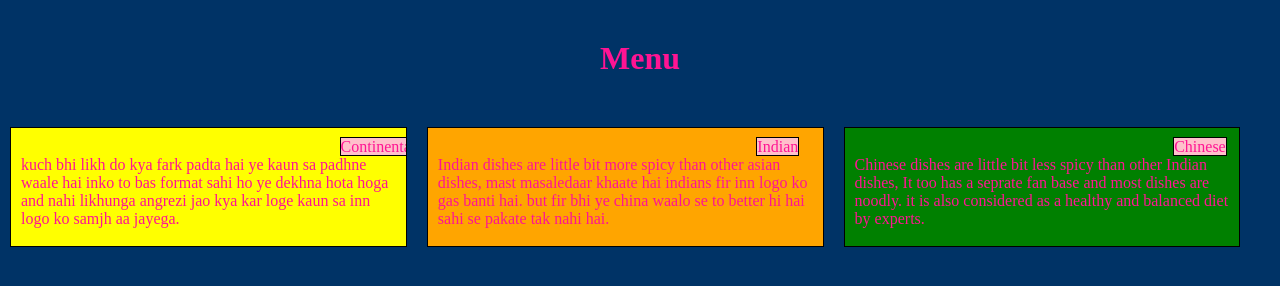
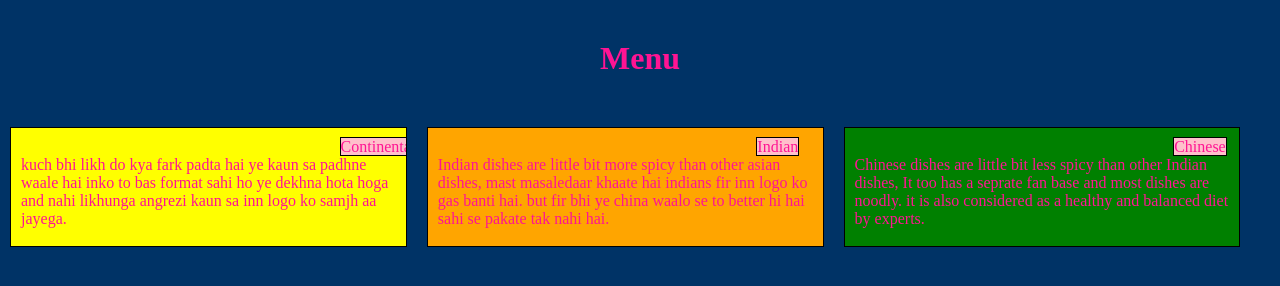
Before and after one commit to shubh-anshu/module2-solution, a plain HTML site: page index.html in a window 1280 px wide. Drawn offline with Linux system fonts and the light colour scheme.

Commit message:
Small addition to our repository.

```diff
--- a/index.html
+++ b/index.html
@@ -14,7 +14,7 @@
 <h1>Menu</h1>
 <div id="p1">
 	<span>Continental</span>
-	<p>kuch bhi likh do kya fark padta hai ye kaun sa padhne waale hai inko to bas format sahi ho ye dekhna hota hoga and nahi likhunga angrezi jao kya kar loge kaun sa inn logo ko samjh aa jayega.</p>
+	<p>kuch bhi likh do kya fark padta hai ye kaun sa padhne waale hai inko to bas format sahi ho ye dekhna hota hoga and nahi likhunga angrezi kaun sa inn logo ko samjh aa jayega.</p>
 </div>
 <div id="p2">
 	<span>Indian</span>
```
